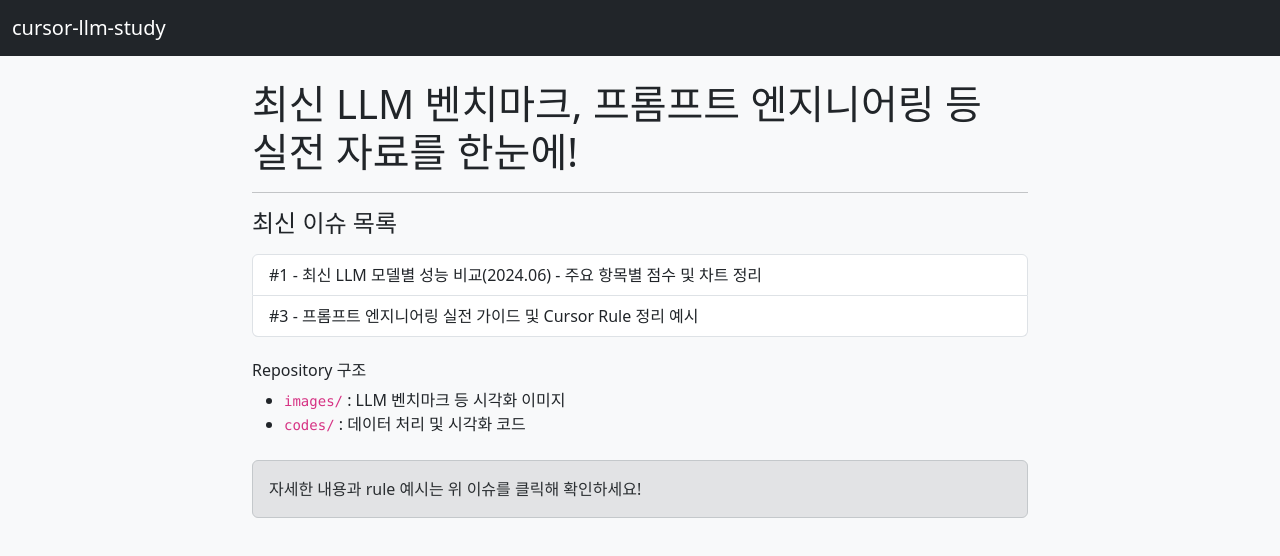
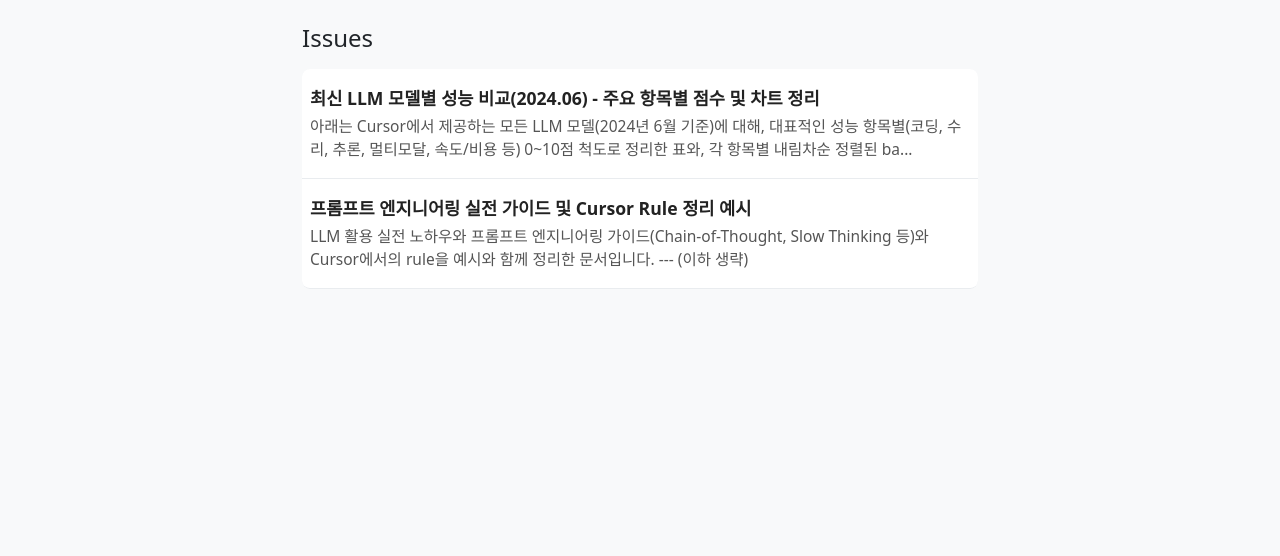
Before and after one commit to today-self-study/cursor-llm-study, a plain HTML site: page docs/index.html in a window 1280 px wide. Drawn offline with nearby package versions, Linux system fonts and the light colour scheme.

Commit message:
상단 문구 제거, 'Issues'로 변경, news.hada.io 스타일 리스트 UI 및 모달 제거

```diff
--- a/docs/index.html
+++ b/docs/index.html
@@ -3,66 +3,56 @@
 <head>
   <meta charset="UTF-8">
   <meta name="viewport" content="width=device-width, initial-scale=1">
-  <title>cursor-llm-study</title>
+  <title>LLM Issues</title>
   <link href="https://cdn.jsdelivr.net/npm/bootstrap@5.3.3/dist/css/bootstrap.min.css" rel="stylesheet">
   <style>
     body { background: #f8f9fa; }
-    .issue-title { cursor: pointer; }
-    .issue-title:hover { text-decoration: underline; color: #0d6efd; }
-    .container { max-width: 800px; }
+    .issue-card {
+      border: none;
+      border-bottom: 1px solid #e9ecef;
+      border-radius: 0;
+      transition: background 0.2s;
+      cursor: pointer;
+      padding: 1rem 0.5rem;
+    }
+    .issue-card:hover {
+      background: #f1f3f5;
+    }
+    .issue-title {
+      font-weight: 600;
+      font-size: 1.1rem;
+      color: #222;
+      margin-bottom: 0.25rem;
+      text-decoration: none;
+    }
+    .issue-body-preview {
+      color: #555;
+      font-size: 0.97rem;
+      white-space: pre-line;
+      overflow: hidden;
+      text-overflow: ellipsis;
+      display: -webkit-box;
+      -webkit-line-clamp: 2;
+      -webkit-box-orient: vertical;
+      min-height: 2.5em;
+    }
+    .container { max-width: 700px; }
+    .list-group { border-radius: 0.5rem; overflow: hidden; }
   </style>
 </head>
 <body>
-  <nav class="navbar navbar-expand-lg navbar-dark bg-dark mb-4">
-    <div class="container-fluid">
-      <a class="navbar-brand" href="#">cursor-llm-study</a>
-    </div>
-  </nav>
-  <div class="container">
-    <h1 class="mb-3">최신 LLM 벤치마크, 프롬프트 엔지니어링 등 실전 자료를 한눈에!</h1>
-    <hr>
-    <h4 class="mb-3">최신 이슈 목록</h4>
-    <ul class="list-group mb-4" id="issue-list">
-      <li class="list-group-item text-center text-muted">이슈를 불러오는 중...</li>
-    </ul>
-    <div class="mb-4">
-      <h6>Repository 구조</h6>
-      <ul>
-        <li><code>images/</code> : LLM 벤치마크 등 시각화 이미지</li>
-        <li><code>codes/</code> : 데이터 처리 및 시각화 코드</li>
-      </ul>
-    </div>
-    <div class="alert alert-secondary">
-      자세한 내용과 rule 예시는 위 이슈를 클릭해 확인하세요!
+  <div class="container py-4">
+    <h4 class="mb-3">Issues</h4>
+    <div class="list-group" id="issue-list">
+      <div class="list-group-item text-center text-muted">이슈를 불러오는 중...</div>
     </div>
   </div>
-
-  <!-- 이슈 상세 모달 -->
-  <div class="modal fade" id="issueModal" tabindex="-1" aria-labelledby="issueModalLabel" aria-hidden="true">
-    <div class="modal-dialog modal-lg">
-      <div class="modal-content">
-        <div class="modal-header">
-          <h5 class="modal-title" id="issueModalLabel">이슈 상세</h5>
-          <button type="button" class="btn-close" data-bs-dismiss="modal" aria-label="Close"></button>
-        </div>
-        <div class="modal-body">
-          <div id="issue-body" style="white-space: pre-wrap;"></div>
-        </div>
-        <div class="modal-footer">
-          <a id="issue-link" href="#" target="_blank" class="btn btn-primary">전체 이슈 페이지 보기</a>
-        </div>
-      </div>
-    </div>
-  </div>
-
   <script src="https://cdn.jsdelivr.net/npm/bootstrap@5.3.3/dist/js/bootstrap.bundle.min.js"></script>
   <script>
-    // 이슈 데이터 fetch 및 렌더링 (진단용 상세 에러 메시지 및 원본 출력 추가)
+    // 이슈 데이터 fetch 및 렌더링
     fetch('./issues.json')
       .then(res => {
         if (!res.ok) throw new Error('HTTP error ' + res.status);
-        // 진단용: 원본 텍스트도 콘솔에 출력
-        res.clone().text().then(txt => console.log('issues.json 원본:', txt));
         return res.json();
       })
       .then(data => {
@@ -73,25 +63,24 @@
         const list = document.getElementById('issue-list');
         list.innerHTML = '';
         if (issues.length === 0) {
-          list.innerHTML = '<li class="list-group-item text-center text-muted">등록된 이슈가 없습니다.</li>';
+          list.innerHTML = '<div class="list-group-item text-center text-muted">등록된 이슈가 없습니다.</div>';
           return;
         }
         issues.forEach(issue => {
-          const li = document.createElement('li');
-          li.className = 'list-group-item issue-title';
-          li.textContent = `#${issue.number} - ${issue.title}`;
-          li.onclick = () => {
-            document.getElementById('issueModalLabel').textContent = `#${issue.number} - ${issue.title}`;
-            document.getElementById('issue-body').textContent = issue.body;
-            document.getElementById('issue-link').href = `https://github.com/today-self-study/cursor-llm-study/issues/${issue.number}`;
-            const modal = new bootstrap.Modal(document.getElementById('issueModal'));
-            modal.show();
-          };
-          list.appendChild(li);
+          const a = document.createElement('a');
+          a.className = 'list-group-item issue-card';
+          a.href = `https://github.com/today-self-study/cursor-llm-study/issues/${issue.number}`;
+          a.target = '_blank';
+          a.rel = 'noopener noreferrer';
+          a.innerHTML = `
+            <div class="issue-title">${issue.title}</div>
+            <div class="issue-body-preview">${(issue.body || '').replace(/\n+/g, ' ').slice(0, 120)}${(issue.body && issue.body.length > 120 ? '...' : '')}</div>
+          `;
+          list.appendChild(a);
         });
       })
       .catch(err => {
-        document.getElementById('issue-list').innerHTML = '<li class="list-group-item text-danger">이슈 데이터를 불러오지 못했습니다.<br>' + err.message + '</li>';
+        document.getElementById('issue-list').innerHTML = '<div class="list-group-item text-danger">이슈 데이터를 불러오지 못했습니다.<br>' + err.message + '</div>';
         console.error('이슈 데이터 fetch/parsing 에러:', err);
       });
   </script>
```
